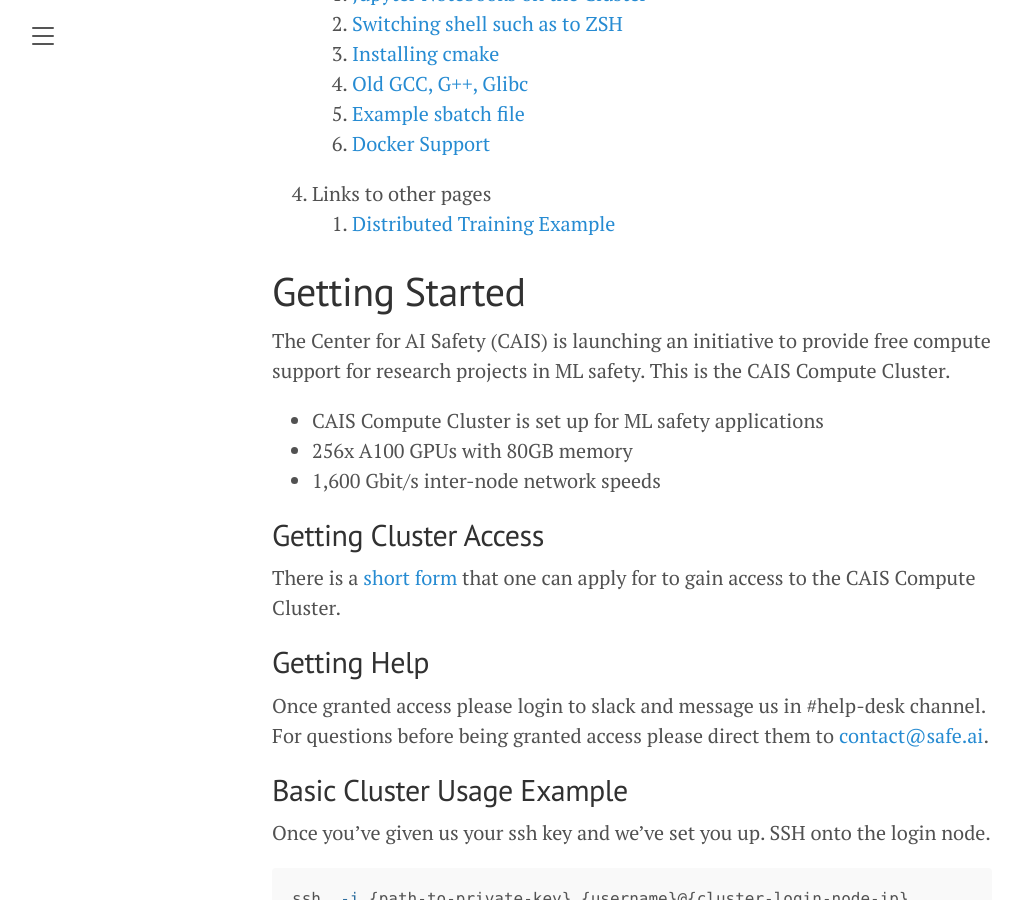
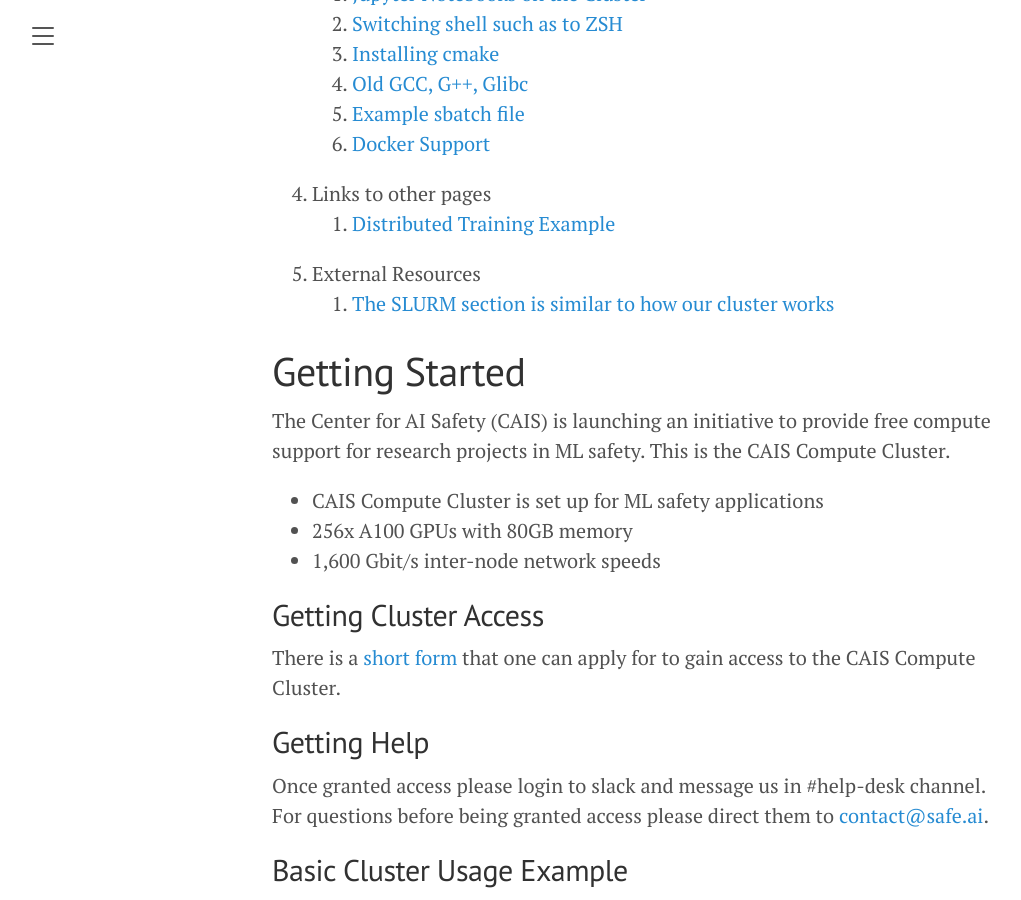
Before and after one commit to centerforaisafety/cluster-docs-old, a Jekyll site: the page built from _posts/2023-04-23-cais-cluster-documentation.md, in a window 1280 px wide and 900 px high, scrolled down 630 px. Shown: the whole window, without its empty margins (8-1029 px from the left). Built offline with Jekyll 4.4.1, drawn with Linux system fonts in a browser that asks for light colours.

Commit message:
Add an external resouces section

```diff
--- a/_posts/2023-04-23-cais-cluster-documentation.md
+++ b/_posts/2023-04-23-cais-cluster-documentation.md
@@ -26,6 +26,8 @@
     1. [Docker Support](#docker-support)
 1. Links to other pages
     1. [Distributed Training Example]({% post_url 2023-04-22-distributed-training-example %})
+1. External Resources
+    1. [The SLURM section is similar to how our cluster works](https://rc-docs.northeastern.edu/en/latest/using-discovery/usingslurm.html)
 
 # Getting Started
 
```
